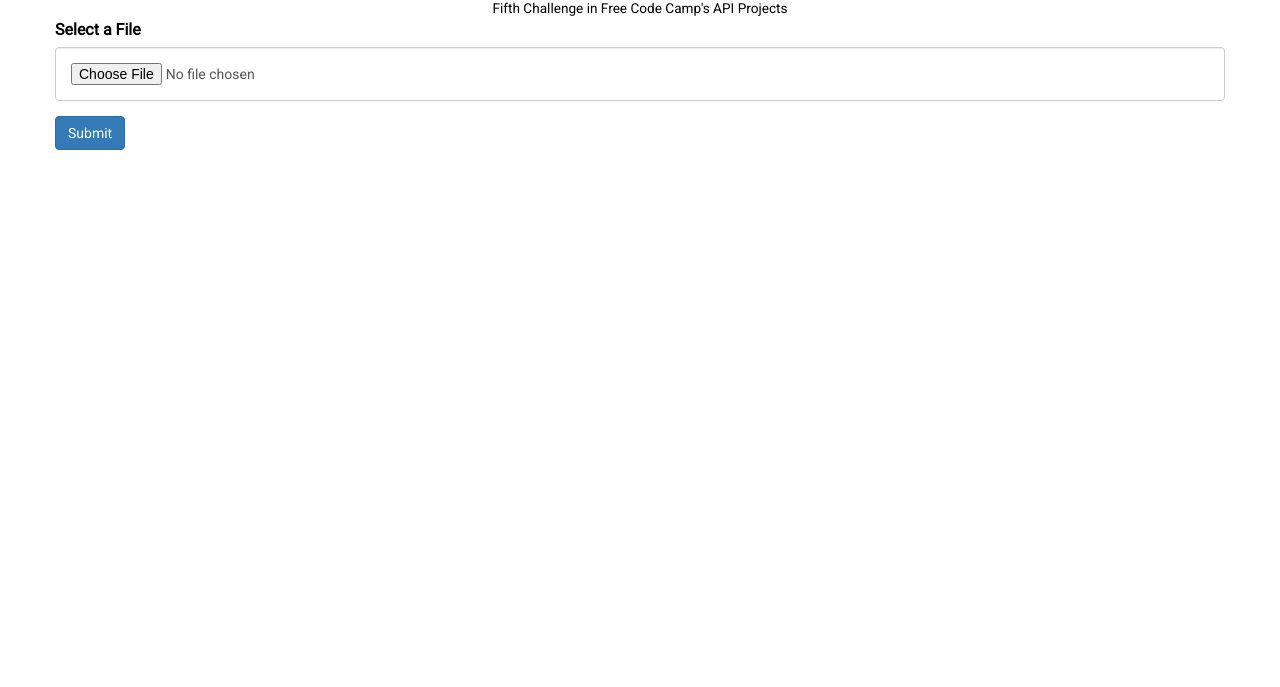
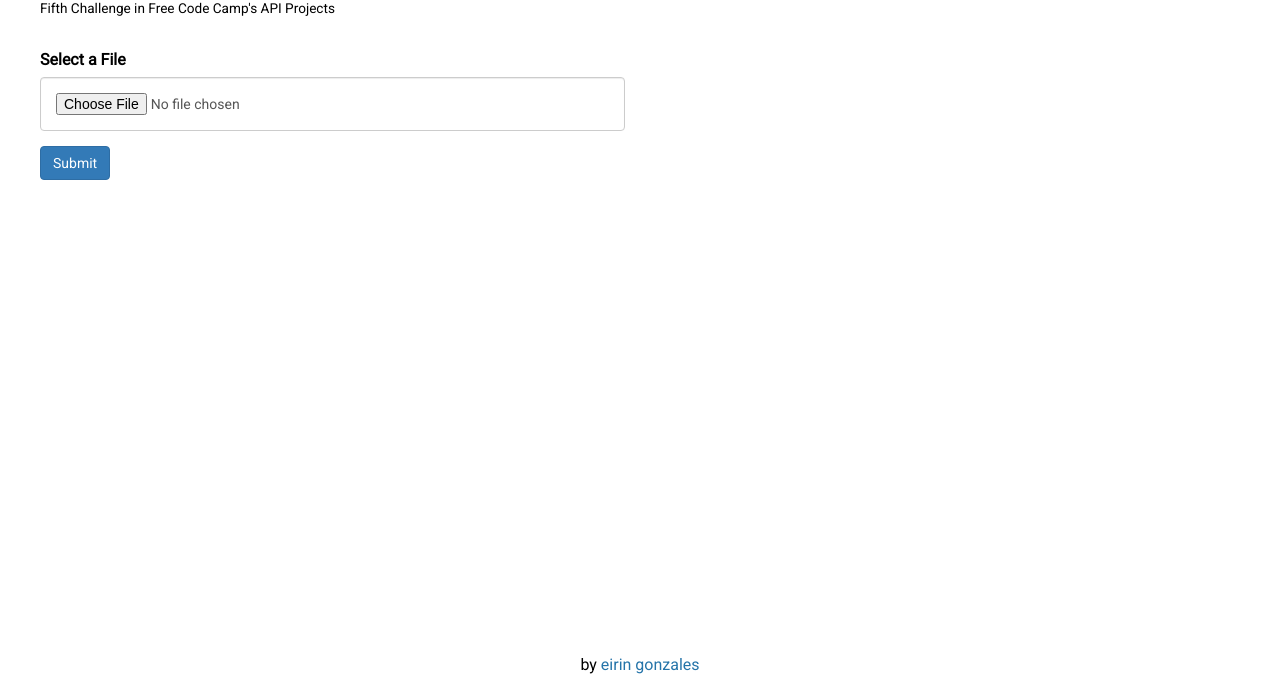
Before and after one commit to theproactivedev/file-metadata, a website: page views/index.html in a window 1280 px wide. Shown: the part 113-800 px from the top of the page. Drawn offline with nearby package versions, Linux system fonts and the light colour scheme.

Commit message:
Marked up the page

```diff
--- a/public/style.css
+++ b/public/style.css
@@ -4,12 +4,15 @@ body {
 	font-family: 'Roboto', sans-serif;
 	font-size: 16px;
 	color: #000;
-	text-align: center;
 }
 
 .container {
 	padding: 0;
 	margin-top: 40px;
+}
+
+form {
+  padding-top: 30px;
 }
 
 .form-group {
@@ -21,8 +24,11 @@ body {
   padding: 15px;
 }
 
-.footer {
-	margin-top: 60px;
+footer {
+  position: absolute;
+  right: 0;
+  bottom: 0;
+  left: 0;
 }
 
 ol {
--- a/server.js
+++ b/server.js
@@ -38,6 +38,8 @@ app.route('/')
 		  res.sendFile(process.cwd() + '/views/index.html');
     })
 
+// app.post("/upload", )
+
 // Respond not found to all the wrong routes
 app.use(function(req, res, next){
   res.status(404);
--- a/views/index.html
+++ b/views/index.html
@@ -12,6 +12,7 @@
 
    <body>
       <div class="container">
+        <div class="row">
           <div>
             <h1>
               <i class="fa fa-file" aria-hidden="true"></i>
@@ -20,7 +21,8 @@
             <small>Fifth Challenge in Free Code Camp's API Projects</small>
           </div>
 
-         <form>
+          <div class="row">
+            <form action="/upload" method="post" class="col-sm-12 col-md-8 col-lg-6">
              <div class="form-group">
                <label for="file-input">Select a File</label>
                <input type="file" id="file-input" name="file" class="form-control">
@@ -30,6 +32,12 @@
              </div>
             </form>
           </div>
+        </div>
+
+        <footer>
+          <p class="text-center">by <a href="http://eiringonzales.com/" target="_blank">eirin gonzales</a></p>
+        </footer>
+      </div>
    </body>
 
 </html>
```
Lines whose indentation alone changed are shown as unchanged.
